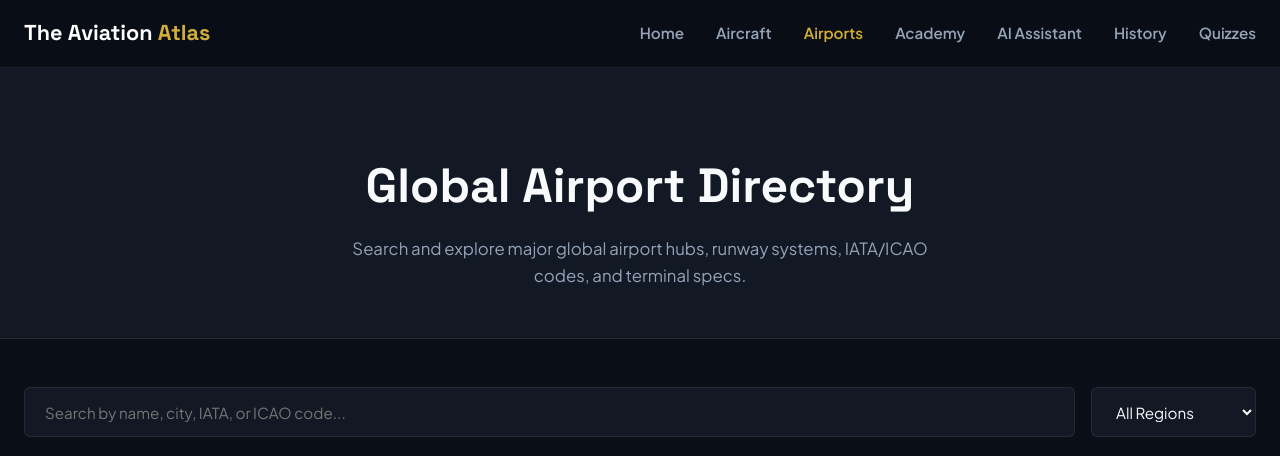
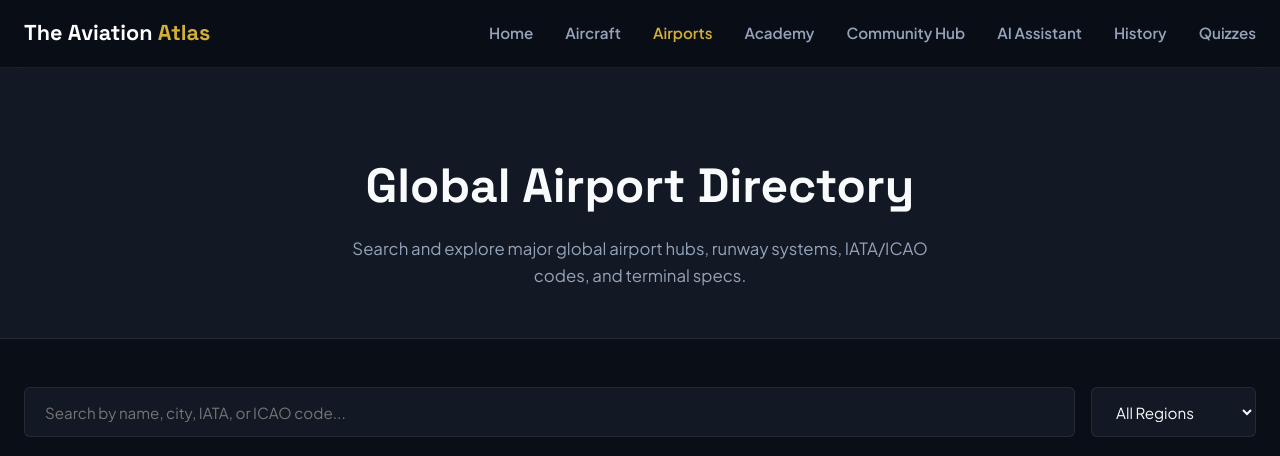
Before and after one commit to alfiemayattwright1-glitch/The-aviation-atlas, a plain HTML site: page airports.html in a window 1280 px wide. Shown: the top 456 px of the page. Drawn offline with Linux system fonts and the light colour scheme.

Commit message:
Update airports.html

```diff
--- a/airports.html
+++ b/airports.html
@@ -3,7 +3,7 @@
 <head>
   <meta charset="UTF-8">
   <meta name="viewport" content="width=device-width, initial-scale=1.0">
-  <title>Global Airport Hubs | The Aviation Atlas</title>
+  <title>Global Airport Directory | The Aviation Atlas</title>
   <meta name="description" content="Explore an expanded directory of international airport hubs, runway configurations, and spotter guides.">
   <link rel="preconnect" href="https://fonts.googleapis.com">
   <link rel="preconnect" href="https://fonts.gstatic.com" crossorigin>
@@ -98,6 +98,7 @@
         <li><a href="aircraft.html">Aircraft</a></li>
         <li><a href="airports.html" class="active">Airports</a></li>
         <li><a href="knowledge.html">Academy</a></li>
+        <li><a href="community.html">Community Hub</a></li>
         <li><a href="assistant.html">AI Assistant</a></li>
         <li><a href="history.html">History</a></li>
         <li><a href="games.html">Quizzes</a></li>
```
